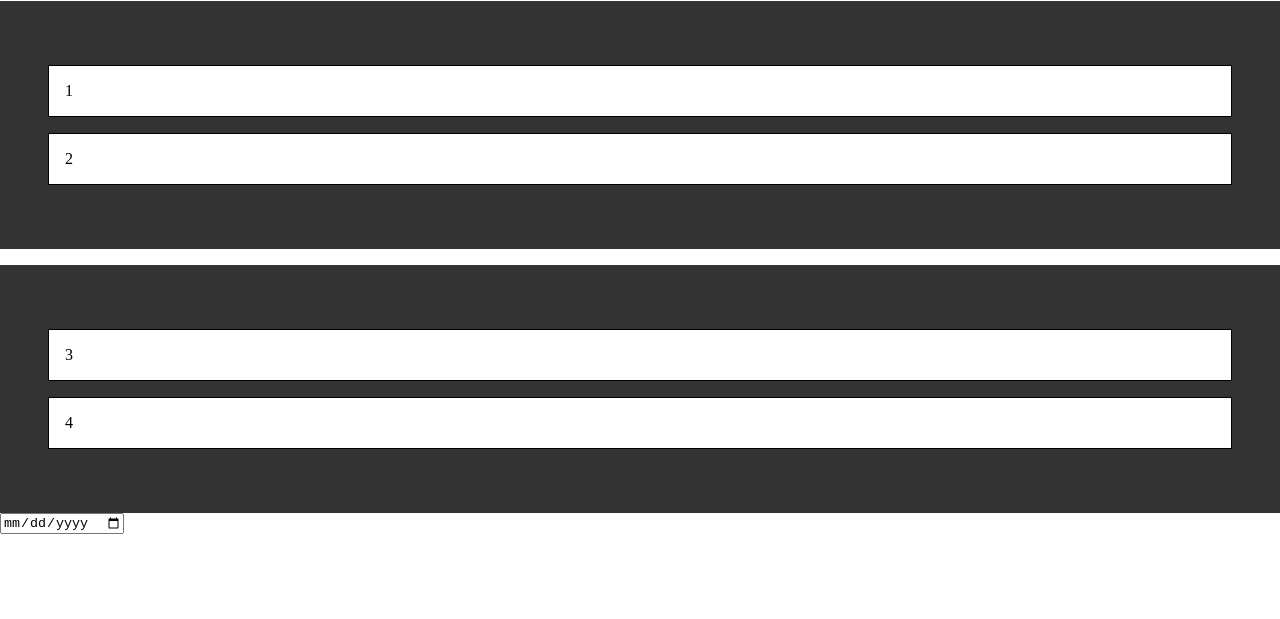
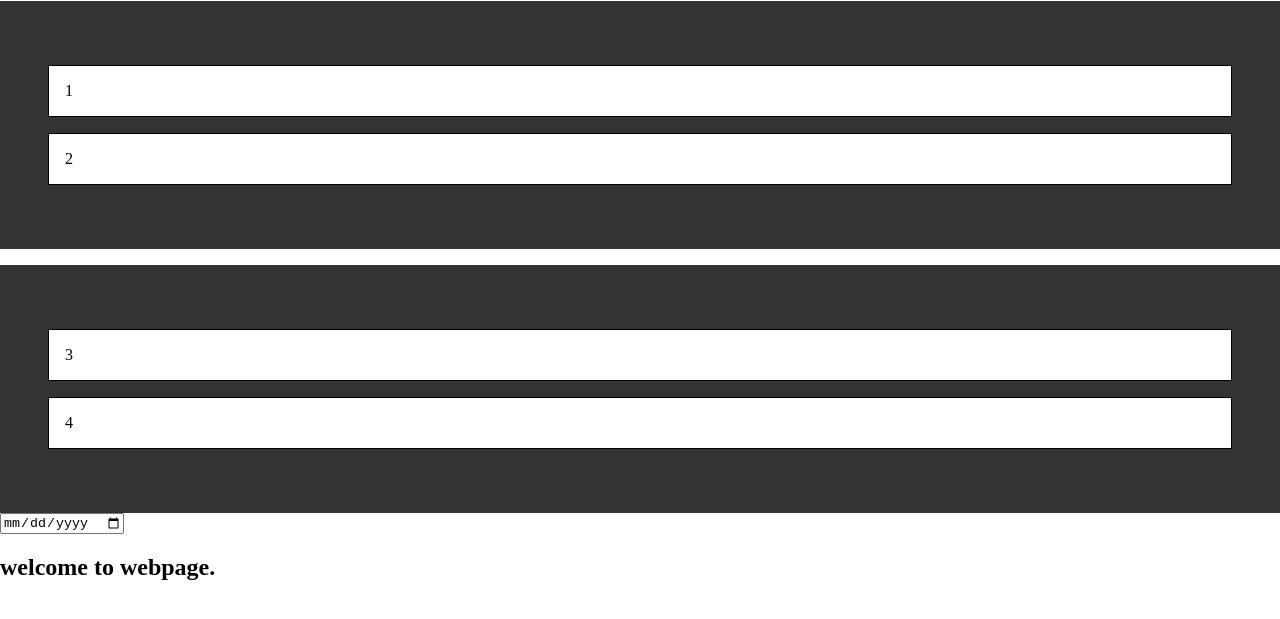
Before and after one commit to Aniket-Dilip-Panse/javascript_w3school, a plain HTML site: page JS Practice/Practice1/index.html in a window 1280 px wide. Shown: the part 79-698 px from the top of the page. Drawn offline with Linux system fonts and the light colour scheme.

Commit message:
new tag added

```diff
--- a/JS Practice/Practice1/index.html
+++ b/JS Practice/Practice1/index.html
@@ -21,5 +21,10 @@
     <div>
         <input type="date" name="date" id="date-input" max="" onclick="dates">
     </div>
+    <section>
+        <div>
+            <h1>welcome to webpage.</h1>
+        </div>
+    </section>
 </body>
 </html>
```
